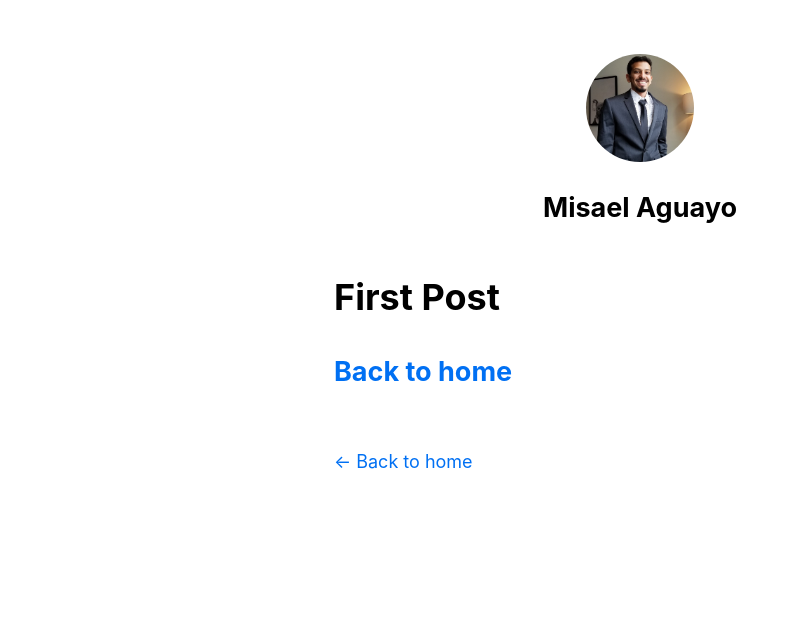
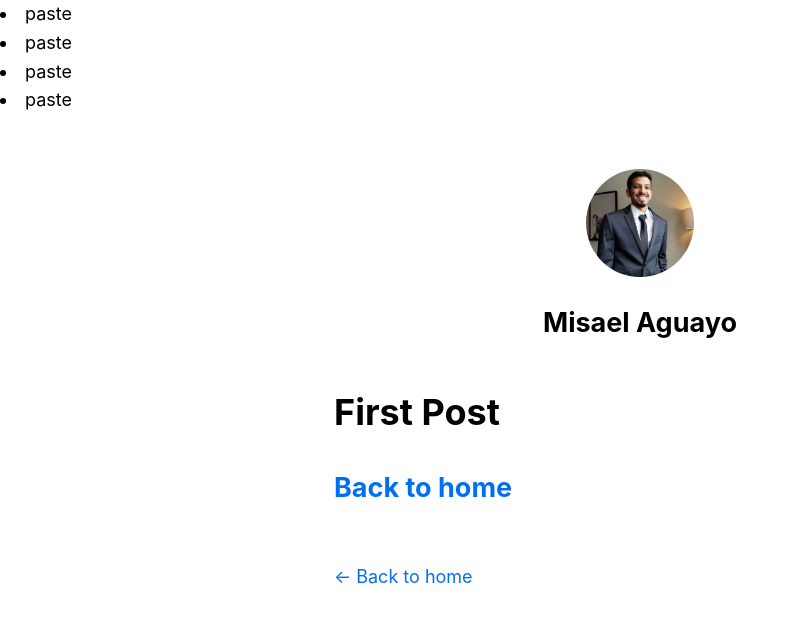
Before and after one commit to misaelaguayo/NextJSBlog, a Next.js app: page /posts/first-post in a window 1280 px wide. Shown: the top 622 px of the page, without its empty margins (0-799 px from the left). Built offline with nearby package versions, Linux system fonts and the light colour scheme.

Commit message:
typescript conversion, navbar in progress

```diff
--- a/components/layout.js
+++ /dev/null
@@ -1,70 +0,0 @@
-import Head from "next/head";
-import Image from "next/image";
-import styles from "./layout.module.css";
-import utilStyles from "../styles/utils.module.css";
-import Link from "next/link";
-
-const name = "Misael Aguayo";
-export const siteTitle = "My Blog";
-
-export default function Layout({ children, home }) {
-  return (
-    <div className={styles.container}>
-      <Head>
-        <link rel="icon" href="/favicon.ico" />
-        <meta name="description" content="Misael Aguayo's blog" />
-        <meta
-          property="og:image"
-          content={`https://og-image.vercel.app/${encodeURI(
-            siteTitle
-          )}.png?theme=light&md=0&fontSize=75px&images=https%3A%2F%2Fassets.zeit.co%2Fimage%2Fupload%2Ffront%2Fassets%2Fdesign%2Fnextjs-black-logo.svg`}
-        />
-        <meta name="og:title" content={siteTitle} />
-        <meta name="twitter:card" content="summary_large_image" />
-      </Head>
-      <header className={styles.header}>
-        {home ? (
-          <>
-            <Image
-              priority
-              src="/images/profile.jpg"
-              className={utilStyles.borderCircle}
-              height={144}
-              width={144}
-              alt={name}
-            />
-            <h1 className={utilStyles.heading2Xl}>{name}</h1>
-          </>
-        ) : (
-          <>
-            <Link href="/">
-              <a>
-                <Image
-                  priority
-                  src="/images/profile.jpg"
-                  className={utilStyles.borderCircle}
-                  height={108}
-                  width={108}
-                  alt={name}
-                />
-              </a>
-            </Link>
-            <h2 className={utilStyles.headingLg}>
-              <Link href="/">
-                <a className={utilStyles.colorInherit}>{name}</a>
-              </Link>
-            </h2>
-          </>
-        )}
-      </header>
-      <main>{children}</main>
-      {!home && (
-        <div className={styles.backToHome}>
-          <Link href="/">
-            <a>← Back to home</a>
-          </Link>
-        </div>
-      )}
-    </div>
-  );
-}
--- /dev/null
+++ b/components/layout.tsx
@@ -0,0 +1,74 @@
+import Head from "next/head";
+import Image from "next/image";
+import styles from "./layout.module.css";
+import utilStyles from "../styles/utils.module.css";
+import Link from "next/link";
+import Navbar from "./navbar";
+
+const name = "Misael Aguayo";
+export const siteTitle = "My Blog";
+
+export default function Layout({ children, home }) {
+  return (
+    <div>
+      <Navbar />
+      <div className={styles.container}>
+        <Head>
+          <link rel="icon" href="/favicon.ico" />
+          <meta name="description" content="Misael Aguayo's blog" />
+          <meta
+            property="og:image"
+            content={`https://og-image.vercel.app/${encodeURI(
+              siteTitle
+            )}.png?theme=light&md=0&fontSize=75px&images=https%3A%2F%2Fassets.zeit.co%2Fimage%2Fupload%2Ffront%2Fassets%2Fdesign%2Fnextjs-black-logo.svg`}
+          />
+          <meta name="og:title" content={siteTitle} />
+          <meta name="twitter:card" content="summary_large_image" />
+        </Head>
+        <header className={styles.header}>
+          {home ? (
+            <>
+              <Image
+                priority
+                src="/images/profile.jpg"
+                className={utilStyles.borderCircle}
+                height={144}
+                width={144}
+                alt={name}
+              />
+              <h1 className={utilStyles.heading2Xl}>{name}</h1>
+            </>
+          ) : (
+            <>
+              <Link href="/">
+                <a>
+                  <Image
+                    priority
+                    src="/images/profile.jpg"
+                    className={utilStyles.borderCircle}
+                    height={108}
+                    width={108}
+                    alt={name}
+                  />
+                </a>
+              </Link>
+              <h2 className={utilStyles.headingLg}>
+                <Link href="/">
+                  <a className={utilStyles.colorInherit}>{name}</a>
+                </Link>
+              </h2>
+            </>
+          )}
+        </header>
+        <main>{children}</main>
+        {!home && (
+          <div className={styles.backToHome}>
+            <Link href="/">
+              <a>← Back to home</a>
+            </Link>
+          </div>
+        )}
+      </div>
+    </div>
+  );
+}
--- /dev/null
+++ b/components/navbar.tsx
@@ -0,0 +1,11 @@
+const Navbar = () => {
+  return (
+    <div>
+      <li>paste</li>
+      <li>paste</li>
+      <li>paste</li>
+      <li>paste</li>
+    </div>
+  );
+};
+export default Navbar;
--- a/package.json
+++ b/package.json
@@ -15,9 +15,13 @@
     "react-dom": "17.0.2"
   },
   "devDependencies": {
+    "@types/react": "^17.0.39",
     "cypress": "^8.7.0",
+    "eslint": "^7.32.0",
+    "eslint-config-next": "12.0.10",
     "husky": "^4.3.8",
-    "prettier": "^2.4.1"
+    "prettier": "^2.4.1",
+    "typescript": "^4.5.5"
   },
   "husky": {
     "hooks": {
--- a/pages/posts/first-post.js
+++ b/pages/posts/first-post.tsx
@@ -4,7 +4,7 @@ import Layout from "../../components/layout";
 
 export default function FirstPost() {
   return (
-    <Layout>
+    <Layout home={undefined}>
       <Head>
         <title>First Post</title>
       </Head>
```
Also changed, not shown: tsconfig.json (added, +29 -0 lines), .eslintrc.json (added), next-env.d.ts (added), pages/_app.tsx (renamed from pages/_app.js), pages/index.tsx (renamed from pages/index.js), 2 other files (tests, documents, lock files or other folders).
